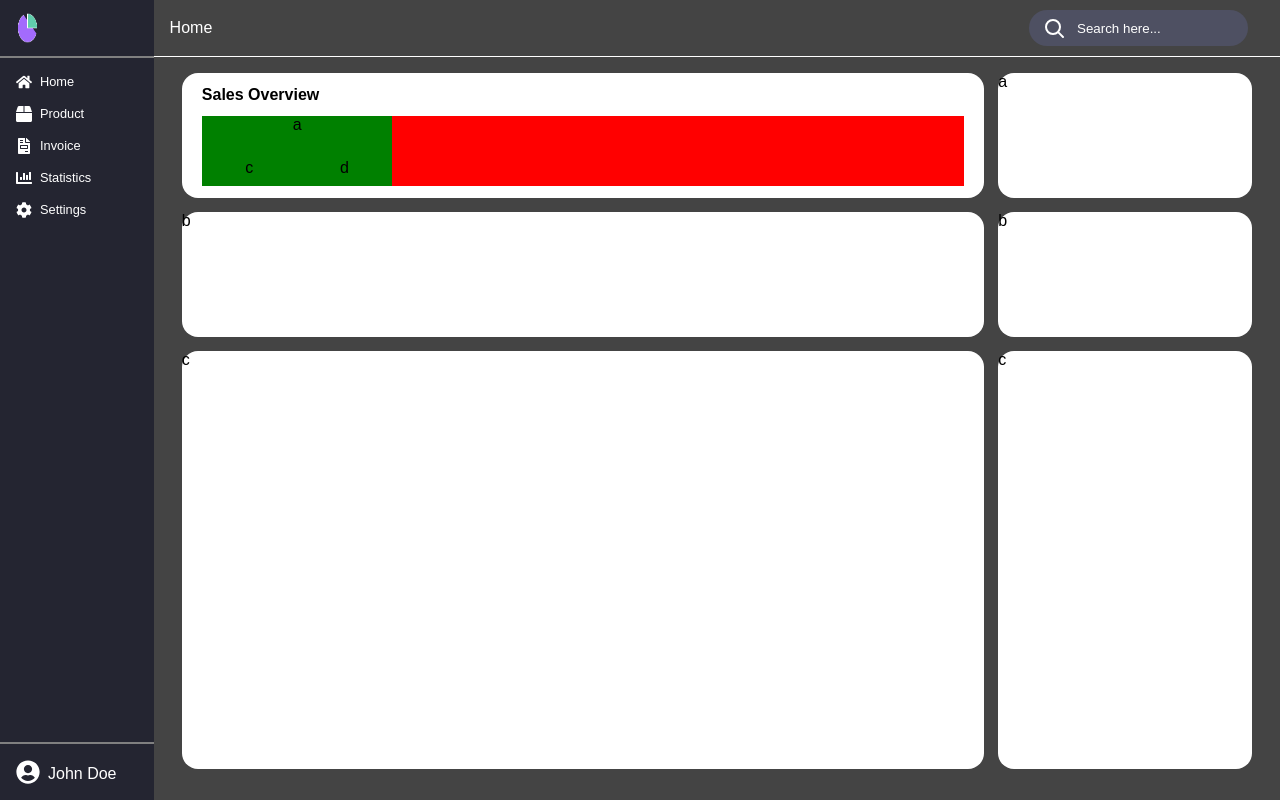
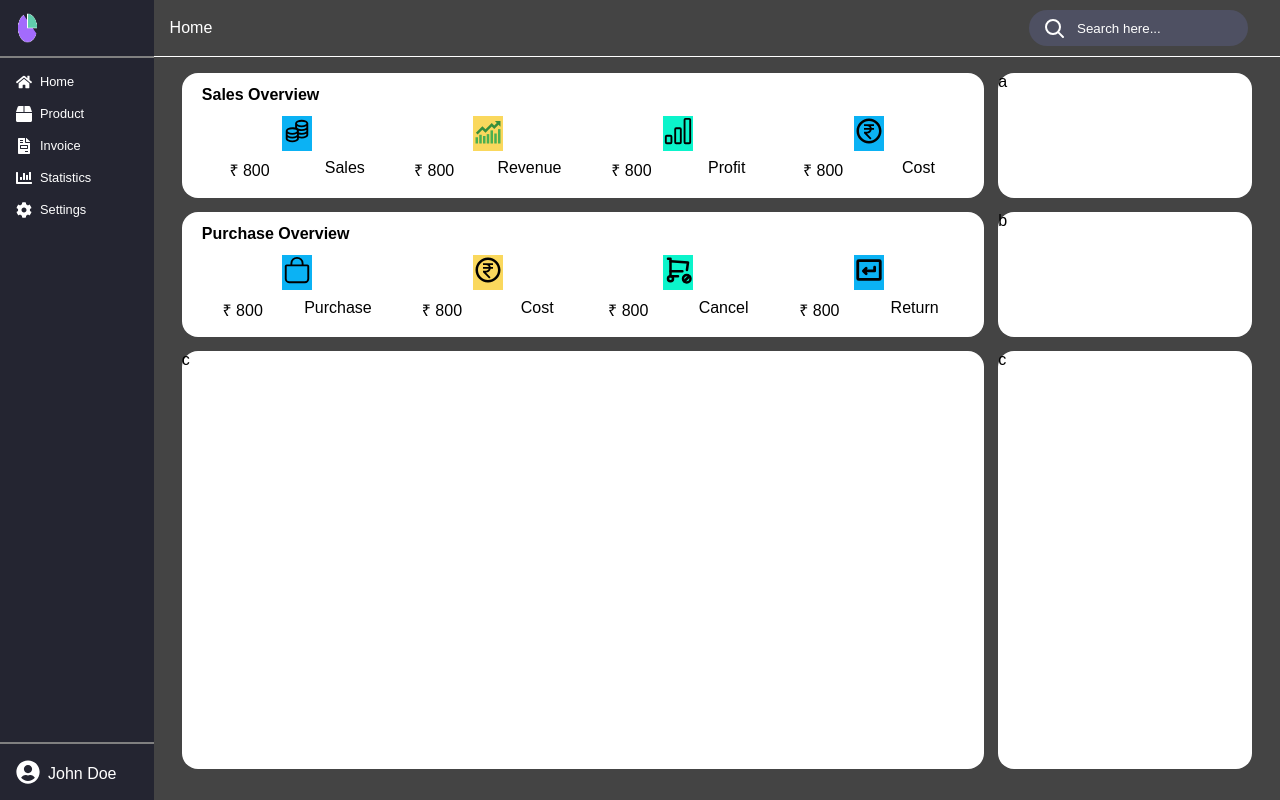
Before and after one commit to Sourav-Sharma-001/final-project, a React (Vite) app: page / in a window 1280 px wide. Built offline with nearby package versions, Linux system fonts and the light colour scheme.

Commit message:
sales and purchase overview done

```diff
--- a/src/Components/Dashboard/Overview/Overview.css
+++ b/src/Components/Dashboard/Overview/Overview.css
@@ -74,7 +74,6 @@
 }
 
 .sales-content-container{
-  background-color: aqua;
   width: 95%;
   height: 80%;
 }
@@ -87,22 +86,21 @@
 }
 
 .sales-block-container{
-  background-color: yellow;
   display: flex;
   justify-content: space-between;
 }
 
 .sales-block{
-  background-color: red;
   width: 100%;
   height: 70%;
   place-content: center;
+  display: flex;
+  justify-content: space-around;
 }
 
 .quarter-container{
   width: 25%;
   height: 100%;
-  background-color: green;
 }
 
 .quarter-container div{
--- a/src/Components/Dashboard/Overview/Overview.jsx
+++ b/src/Components/Dashboard/Overview/Overview.jsx
@@ -1,5 +1,15 @@
 import React from "react";
 import "./Overview.css";
+import { LiaCoinsSolid } from "react-icons/lia";
+import { FcBullish } from "react-icons/fc";
+import { BsBarChart } from "react-icons/bs";
+import { RiMoneyRupeeCircleLine } from "react-icons/ri";
+import { IoBagOutline } from "react-icons/io5";
+import { TbShoppingCartCancel } from "react-icons/tb";
+import { PiKeyReturnBold } from "react-icons/pi";
+
+
+
 
 export default function Overview() {
   return (
@@ -16,16 +26,87 @@ export default function Overview() {
               <h4>Sales Overview</h4>
               <div className="sales-block">
                 <div className="quarter-container">
-                  <div className="overview-icons">a</div>
+                  <div className="overview-icons" style={{backgroundColor:"#0BB2F4"}}>
+                    <LiaCoinsSolid size={30}/>
+                  </div>
                   <div className="sales-data">
-                    <div>c</div>
-                    <div>d</div>
+                    <div>&#8377; 800</div>
+                    <div>Sales</div>
+                  </div>
+                </div>
+                <div className="quarter-container">
+                  <div className="overview-icons" style={{backgroundColor:"#FAD85D"}}>
+                    <FcBullish size={30}/>
+                  </div>
+                  <div className="sales-data">
+                    <div>&#8377; 800</div>
+                    <div>Revenue</div>
+                  </div>
+                </div>
+                <div className="quarter-container">
+                  <div className="overview-icons" style={{backgroundColor:"#0BF4CB"}}>
+                    <BsBarChart size={30}/>
+                  </div>
+                  <div className="sales-data">
+                    <div>&#8377; 800</div>
+                    <div>Profit</div>
+                  </div>
+                </div>
+                <div className="quarter-container">
+                  <div className="overview-icons" style={{backgroundColor:"#0BB2F4"}}>
+                    <RiMoneyRupeeCircleLine size={30}/>
+                  </div>
+                  <div className="sales-data">
+                    <div>&#8377; 800</div>
+                    <div>Cost</div>
                   </div>
                 </div>
               </div>
             </div>
           </div>
-          <div className="purchase-overview">b</div>
+          <div className="sales-overview">
+            <div className="sales-content-container">
+              <h4>Purchase Overview</h4>
+              <div className="sales-block">
+                <div className="quarter-container">
+                  <div className="overview-icons" style={{backgroundColor:"#0BB2F4"}}>
+                    <IoBagOutline size={30}/>
+                  </div>
+                  <div className="sales-data">
+                    <div>&#8377; 800</div>
+                    <div>Purchase</div>
+                  </div>
+                </div>
+                <div className="quarter-container">
+                  <div className="overview-icons" style={{backgroundColor:"#FAD85D"}}>
+                    <RiMoneyRupeeCircleLine size={30}/>
+                  </div>
+                  <div className="sales-data">
+                    <div>&#8377; 800</div>
+                    <div>Cost</div>
+                  </div>
+                </div>
+                <div className="quarter-container">
+                  <div className="overview-icons" style={{backgroundColor:"#0BF4CB"}}>
+                    <TbShoppingCartCancel size={30}/>
+                  </div>
+                  <div className="sales-data">
+                    <div>&#8377; 800</div>
+                    <div>Cancel</div>
+                  </div>
+                </div>
+                <div className="quarter-container">
+                  <div className="overview-icons" style={{backgroundColor:"#0BB2F4"}}>
+                    <PiKeyReturnBold size={30}/>
+                  </div>
+                  <div className="sales-data">
+                    <div>&#8377; 800</div>
+                    <div>Return</div>
+                  </div>
+                </div>
+              </div>
+            </div>
+          </div>
           <div className="graph">c</div>
         </div>
         <div className="right-overview-container">
```
